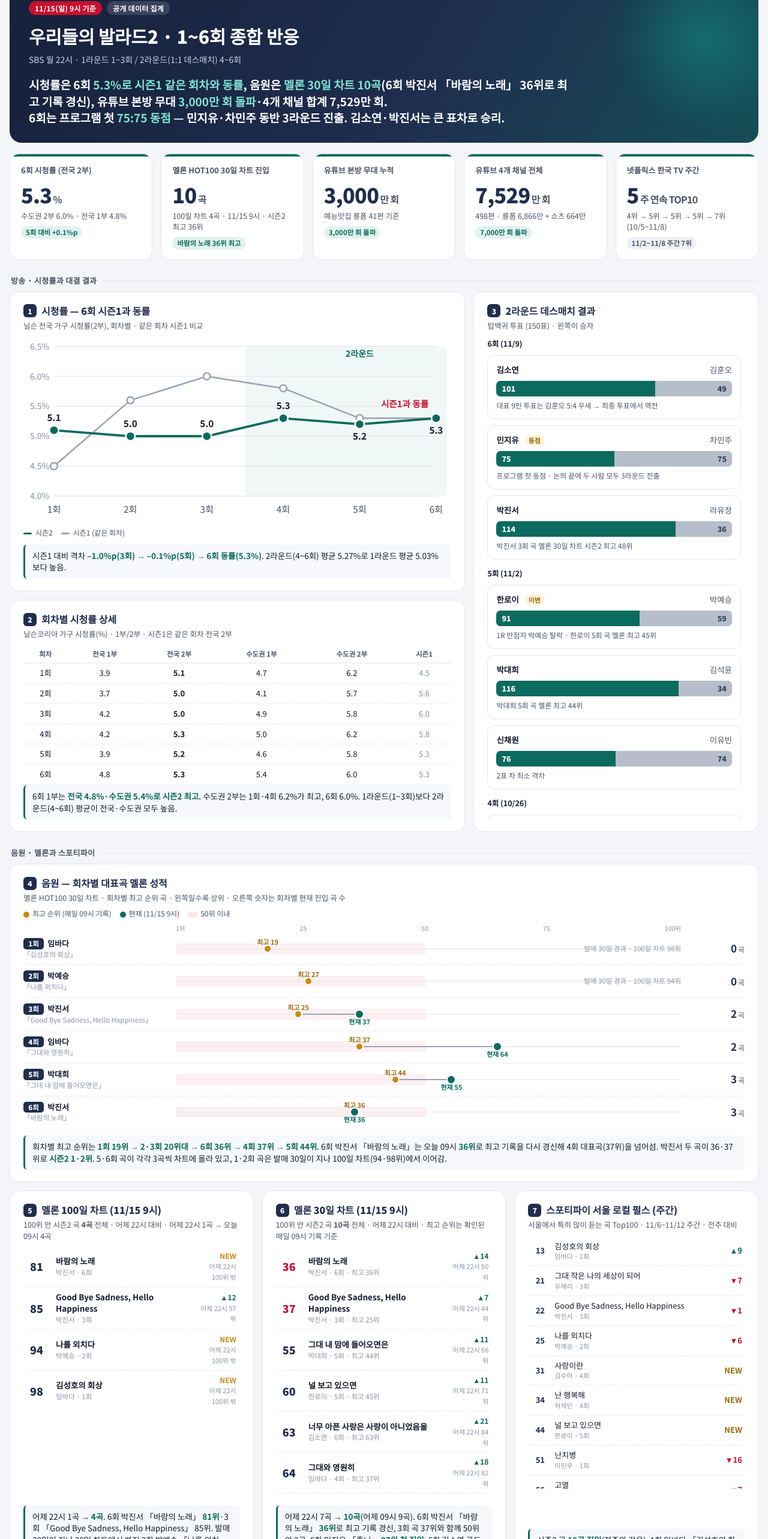
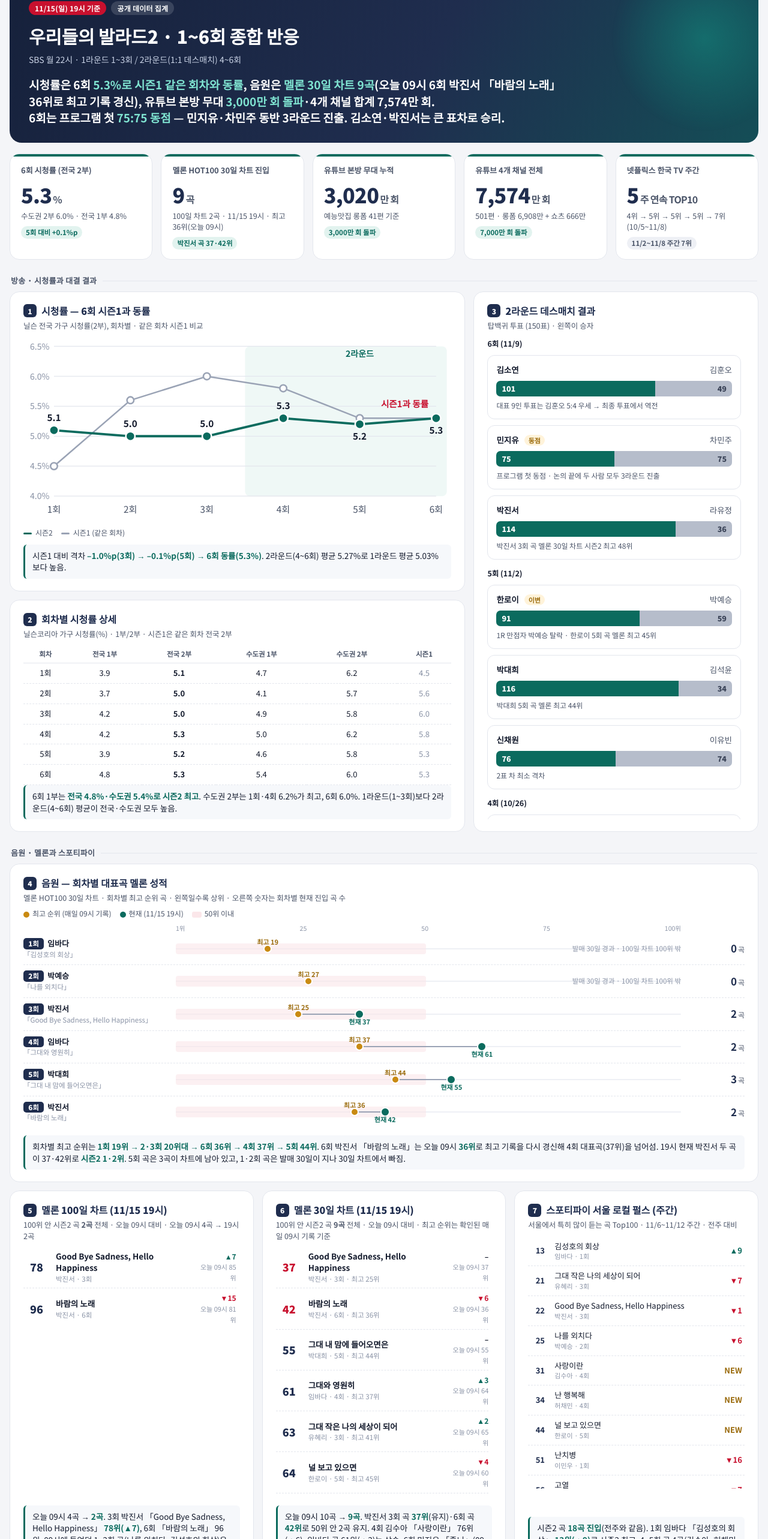
Before and after one commit to seoulshit/ballad2, a plain HTML site: page public/index.html in a window 1280 px wide. Shown: the part 54-2620 px from the top of the page at 60% size. Drawn offline with Linux system fonts and the light colour scheme.

Commit message:
11/15 19시 기준 업데이트: 멜론 30일 차트 9곡(박진서 37·42위)·100일 차트 2곡, TOP100 진입 없음, 유튜브 7,574만
Co-Authored-By: Claude Opus 5.5 <noreply@anthropic.com>
Claude-Session: https://claude.ai/code/session_01V5qb9UdfVh79dAoBsK6wR9

```diff
--- a/public/index.html
+++ b/public/index.html
@@ -159,10 +159,10 @@ svg{display:block;width:100%;height:auto;overflow:visible}
 <div class="wrap">
 
 <section class="hero rv">
-  <span class="tag">11/15(일) 9시 기준</span><span class="tag ghost">공개 데이터 집계</span>
+  <span class="tag">11/15(일) 19시 기준</span><span class="tag ghost">공개 데이터 집계</span>
   <h1>우리들의 발라드2 · 1~6회 종합 반응</h1>
   <p>SBS 월 22시 · 1라운드 1~3회 / 2라운드(1:1 데스매치) 4~6회</p>
-  <div class="headline">시청률은 6회 <b>5.3%로 시즌1 같은 회차와 동률</b>, 음원은 <b>멜론 30일 차트 10곡</b>(6회 박진서 「바람의 노래」 36위로 최고 기록 경신), 유튜브 본방 무대 <b>3,000만 회 돌파</b>·4개 채널 합계 7,529만 회.<br>
+  <div class="headline">시청률은 6회 <b>5.3%로 시즌1 같은 회차와 동률</b>, 음원은 <b>멜론 30일 차트 9곡</b>(오늘 09시 6회 박진서 「바람의 노래」 36위로 최고 기록 경신), 유튜브 본방 무대 <b>3,000만 회 돌파</b>·4개 채널 합계 7,574만 회.<br>
   6회는 프로그램 첫 <b>75:75 동점</b> — 민지유·차민주 동반 3라운드 진출. 김소연·박진서는 큰 표차로 승리.</div>
 </section>
 
@@ -171,14 +171,14 @@ svg{display:block;width:100%;height:auto;overflow:visible}
     <div class="num"><span data-count="5.3" data-dec="1">0</span><small>%</small></div>
     <div class="sub">수도권 2부 6.0% · 전국 1부 4.8%</div><span class="chip up">5회 대비 +0.1%p</span></div>
   <div class="kpi rv"><div class="bar"></div><div class="lab">멜론 HOT100 30일 차트 진입</div>
-    <div class="num"><span data-count="10">0</span><small>곡</small></div>
-    <div class="sub">100일 차트 4곡 · 11/15 9시 · 시즌2 최고 36위</div><span class="chip up">바람의 노래 36위 최고</span></div>
+    <div class="num"><span data-count="9">0</span><small>곡</small></div>
+    <div class="sub">100일 차트 2곡 · 11/15 19시 · 최고 36위(오늘 09시)</div><span class="chip up">박진서 곡 37·42위</span></div>
   <div class="kpi rv"><div class="bar"></div><div class="lab">유튜브 본방 무대 누적</div>
-    <div class="num"><span data-count="3000" data-sep="1">0</span><small>만 회</small></div>
+    <div class="num"><span data-count="3020" data-sep="1">0</span><small>만 회</small></div>
     <div class="sub">예능맛집 롱폼 41편 기준</div><span class="chip up">3,000만 회 돌파</span></div>
   <div class="kpi rv"><div class="bar"></div><div class="lab">유튜브 4개 채널 전체</div>
-    <div class="num"><span data-count="7529" data-sep="1">0</span><small>만 회</small></div>
-    <div class="sub">498편 · 롱폼 6,866만 + 쇼츠 664만</div><span class="chip up">7,000만 회 돌파</span></div>
+    <div class="num"><span data-count="7574" data-sep="1">0</span><small>만 회</small></div>
+    <div class="sub">501편 · 롱폼 6,908만 + 쇼츠 666만</div><span class="chip up">7,000만 회 돌파</span></div>
   <div class="kpi rv"><div class="bar"></div><div class="lab">넷플릭스 한국 TV 주간</div>
     <div class="num"><span data-count="5">0</span><small>주 연속 TOP10</small></div>
     <div class="sub">4위 → 5위 → 5위 → 5위 → 7위 (10/5~11/8)</div><span class="chip neu">11/2~11/8 주간 7위</span></div>
@@ -244,23 +244,23 @@ svg{display:block;width:100%;height:auto;overflow:visible}
   <div class="card rv" id="c-music">
     <h2><span class="n">4</span>음원 — 회차별 대표곡 멜론 성적</h2>
     <div class="cap">멜론 HOT100 30일 차트 · 회차별 최고 순위 곡 · 왼쪽일수록 상위 · 오른쪽 숫자는 회차별 현재 진입 곡 수</div>
-    <div class="eplegend"><span><i class="dot best"></i>최고 순위 (매일 09시 기록)</span><span><i class="dot cur"></i>현재 (11/15 9시)</span><span><i class="zone"></i>50위 이내</span></div>
+    <div class="eplegend"><span><i class="dot best"></i>최고 순위 (매일 09시 기록)</span><span><i class="dot cur"></i>현재 (11/15 19시)</span><span><i class="zone"></i>50위 이내</span></div>
     <div id="eprank"></div>
-    <div class="takeaway">회차별 최고 순위는 <b>1회 19위 → 2·3회 20위대 → 6회 36위 → 4회 37위 → 5회 44위</b>. 6회 박진서 「바람의 노래」는 오늘 09시 <b>36위</b>로 최고 기록을 다시 경신해 4회 대표곡(37위)을 넘어섬. 박진서 두 곡이 36·37위로 <b>시즌2 1·2위</b>. 5·6회 곡이 각각 3곡씩 차트에 올라 있고, 1·2회 곡은 발매 30일이 지나 100일 차트(94·98위)에서 이어감.</div>
+    <div class="takeaway">회차별 최고 순위는 <b>1회 19위 → 2·3회 20위대 → 6회 36위 → 4회 37위 → 5회 44위</b>. 6회 박진서 「바람의 노래」는 오늘 09시 <b>36위</b>로 최고 기록을 다시 경신해 4회 대표곡(37위)을 넘어섬. 19시 현재 박진서 두 곡이 37·42위로 <b>시즌2 1·2위</b>. 5회 곡은 3곡이 차트에 남아 있고, 1·2회 곡은 발매 30일이 지나 30일 차트에서 빠짐.</div>
   </div>
 </section>
 <section class="swipe" id="swipe" aria-label="멜론 100일 차트·30일 차트·스포티파이 로컬 펄스 (옆으로 넘겨 보기)">
   <div class="card rv" id="c-rank100">
-    <h2><span class="n">5</span>멜론 100일 차트 (11/15 9시)</h2>
-    <div class="cap">100위 안 시즌2 곡 <b id="rkcount100"></b> 전체 · 어제 22시 대비 · 어제 22시 1곡 → 오늘 09시 4곡</div>
+    <h2><span class="n">5</span>멜론 100일 차트 (11/15 19시)</h2>
+    <div class="cap">100위 안 시즌2 곡 <b id="rkcount100"></b> 전체 · 오늘 09시 대비 · 오늘 09시 4곡 → 19시 2곡</div>
     <div id="ranklist100" class="rkscroll"></div>
-    <div class="takeaway">어제 22시 1곡 → <b>4곡</b>. 6회 박진서 「바람의 노래」 <b>81위</b>·3회 「Good Bye Sadness, Hello Happiness」 85위. 발매 30일이 지나 30일 차트에서 빠진 2회 박예승 「나를 외치다」 94위·1회 임바다 「김성호의 회상」 98위가 100일 차트에 다시 진입.</div>
+    <div class="takeaway">오늘 09시 4곡 → <b>2곡</b>. 3회 박진서 「Good Bye Sadness, Hello Happiness」 <b>78위(▲7)</b>, 6회 「바람의 노래」 96위. 09시에 들었던 1·2회 곡(나를 외치다·김성호의 회상)은 저녁 시간대 100위 밖.</div>
   </div>
   <div class="card rv" id="c-rank">
-    <h2><span class="n">6</span>멜론 30일 차트 (11/15 9시)</h2>
-    <div class="cap">100위 안 시즌2 곡 <b id="rkcount"></b> 전체 · 어제 22시 대비 · 최고 순위는 확인된 매일 09시 기록 기준</div>
+    <h2><span class="n">6</span>멜론 30일 차트 (11/15 19시)</h2>
+    <div class="cap">100위 안 시즌2 곡 <b id="rkcount"></b> 전체 · 오늘 09시 대비 · 최고 순위는 확인된 매일 09시 기록 기준</div>
     <div id="ranklist" class="rkscroll"></div>
-    <div class="takeaway">어제 22시 7곡 → <b>10곡</b>(어제 09시 9곡). 6회 박진서 「바람의 노래」 <b>36위</b>로 최고 기록 경신, 3회 곡 37위와 함께 50위 안 2곡. 6회 민지유 「좋니」 <b>97위 첫 진입</b>, 6회 김소연 곡도 63위로 최고 기록. 5회 박예승·4회 김수아 곡은 100위 안으로 복귀.</div>
+    <div class="takeaway">오늘 09시 10곡 → <b>9곡</b>. 박진서 3회 곡 <b>37위</b>(유지)·6회 곡 <b>42위</b>로 50위 안 2곡 유지. 4회 김수아 「사랑이란」 76위(▲6)·임바다 곡 61위(▲3)는 상승, 6회 민지유 「좋니」(09시 97위)는 100위 밖.</div>
   </div>
   <div class="card rv" id="c-sp">
     <h2><span class="n">7</span>스포티파이 서울 로컬 펄스 (주간)</h2>
@@ -275,27 +275,27 @@ svg{display:block;width:100%;height:auto;overflow:visible}
 <section class="grid g3" style="margin-top:8px">
   <div class="card rv" id="c-yt">
     <h2><span class="n">8</span>유튜브 — 회차별 본방 무대 누적 조회</h2>
-    <div class="cap">스브스 예능맛집 롱폼 본방 무대 합계 (11/15 9시) · 회차마다 공개 기간이 달라 단순 비교 불가</div>
+    <div class="cap">스브스 예능맛집 롱폼 본방 무대 합계 (11/15 19시) · 회차마다 공개 기간이 달라 단순 비교 불가</div>
     <svg viewBox="0 0 560 250" id="svg-yt" role="img" aria-label="회차별 유튜브 본방 무대 누적 조회"></svg>
-    <div class="takeaway">1회 본방 무대 합계가 <b>1,000만 회 돌파</b>(김소연 무대 487.1만이 시즌2 최다). 본방 무대 전체 합계는 <b>3,000만 회 돌파</b>. 6회는 공개 <b>6일 만에 238.1만</b>으로 5회(13일, 259.5만)에 근접.</div>
+    <div class="takeaway">1회 본방 무대 합계가 <b>1,000만 회 돌파</b>(김소연 무대 487.1만이 시즌2 최다). 본방 무대 전체 합계는 <b>3,000만 회 돌파</b>. 6회는 공개 <b>6일 만에 244.6만</b>으로 5회(13일, 261.9만)에 근접.</div>
   </div>
   <div class="card rv" id="c-ep5">
     <h2><span class="n">9</span>6회 무대 영상 반응 (공개 6일)</h2>
     <div class="cap">스브스 예능맛집 본방 무대 조회수</div>
     <div id="ep5" style="margin-top:10px"></div>
-    <div class="takeaway"><b>박진서 무대가 100.1만으로 6회 첫 100만 회 돌파</b>, 김소연 95.0만이 뒤따름. 두 무대가 6회 조회의 82%를 차지. 박진서 곡은 음원도 멜론 30일 차트 36위로 최고 기록, 민지유 「좋니」는 30일 차트 첫 진입.</div>
+    <div class="takeaway"><b>박진서 무대가 103.5만으로 6회 첫 100만 회 돌파</b>, 김소연 96.9만이 뒤따름. 두 무대가 6회 조회의 82%를 차지. 박진서 곡은 음원도 멜론 30일 차트 오늘 09시 36위로 최고 기록.</div>
   </div>
   <div class="card rv" id="c-ch">
     <h2><span class="n">10</span>유튜브 채널별 비중</h2>
-    <div class="cap">4개 채널 합계 7,529만 회 (중복 제거, 11/15 9시)</div>
+    <div class="cap">4개 채널 합계 7,574만 회 (중복 제거, 11/15 19시)</div>
     <svg viewBox="0 0 300 170" id="svg-ch" role="img" aria-label="유튜브 채널별 조회 비중"></svg>
     <div id="chleg"></div>
   </div>
 </section>
 
 <div class="foot">
-기준: 시청률 닐슨코리아 지상파 일간 공개 자료(가구, 6회 11/9 방송분 반영) · 음원 멜론 HOT100 30일 차트·100일 차트(11/15 9시, 추이·최고 순위는 확인된 매일 09시 기록), 스포티파이 서울 로컬 펄스 주간(11/6~11/12) ·
-유튜브 스브스 예능맛집·SBS Entertainment·SBS·슴올 스테이지 4개 채널 공개 조회수 직접 집계(11/15 9시, 9/8 첫 공개 이후 제목·설명에 프로그램명이 들어간 영상, 시즌1 TOP6 팬콘서트 영상 제외) · 넷플릭스 Tudum 공식 주간 TOP10(11/2~11/8) · 대결 결과 방송 및 보도 교차 확인 ·
+기준: 시청률 닐슨코리아 지상파 일간 공개 자료(가구, 6회 11/9 방송분 반영) · 음원 멜론 HOT100 30일 차트·100일 차트(11/15 19시, 추이·최고 순위는 확인된 매일 09시 기록), 스포티파이 서울 로컬 펄스 주간(11/6~11/12) ·
+유튜브 스브스 예능맛집·SBS Entertainment·SBS·슴올 스테이지 4개 채널 공개 조회수 직접 집계(11/15 19시, 9/8 첫 공개 이후 제목·설명에 프로그램명이 들어간 영상, 시즌1 TOP6 팬콘서트 영상 제외) · 넷플릭스 Tudum 공식 주간 TOP10(11/2~11/8) · 대결 결과 방송 및 보도 교차 확인 ·
 원자료로 확인되지 않은 보도 수치는 제외 · 영상·음원은 회차별 공개 기간이 달라 참고 비교
 </div>
 </div>
@@ -334,7 +334,7 @@ function T(txt,attrs,parent){const t=E('text',attrs,parent);t.textContent=txt;re
 /* 2. 유튜브 회차별 */
 (function(){
   const s=document.getElementById('svg-yt'); const W=560,H=250,L=58,R=12,Tp=22,B=40;
-  const d=[[1048.0,'41일'],[679.4,'34일'],[451.4,'27일'],[323.7,'20일'],[259.5,'13일'],[238.1,'6일']]; const top=['김소연','박예승','박진서','임바다','박예승','박진서'];
+  const d=[[1051.1,'41일'],[682.1,'34일'],[453.9,'27일'],[326.3,'20일'],[261.9,'13일'],[244.6,'6일']]; const top=['김소연','박예승','박진서','임바다','박예승','박진서'];
   const max=1200, bw=52, x=i=>L+18+i*((W-L-R-36)/5), y=v=>Tp+(1-v/max)*(H-Tp-B);
   const g=E('g',{class:'grid'},s);[0,300,600,900,1200].forEach(v=>{E('line',{x1:L,x2:W-R,y1:y(v),y2:y(v)},g);T(v+'만',{x:L-6,y:y(v)+4,'text-anchor':'end','font-size':11,fill:'#8A93A6'},s)});
   d.forEach(([v,days],i)=>{const r2=i>=3; const h=y(0)-y(v);
@@ -350,12 +350,12 @@ function T(txt,attrs,parent){const t=E('text',attrs,parent);t.textContent=txt;re
 /* 3. 회차별 대표곡 (멜론 30일 차트) — 매 업데이트 때 cur·n 갱신, 새 회차는 행 추가 */
 (function(){
   /* [회차, 곡명, 참가자, 최고 순위(매일 09시 기록, 없으면 null), 현재 순위(30일 차트 100위 밖이면 null), 회차 곡 현재 진입 수, 현재 순위 없을 때 문구] */
-  const EP=[[1,'김성호의 회상','임바다',19,null,0,'발매 30일 경과 · 100일 차트 98위'],
-    [2,'나를 외치다','박예승',27,null,0,'발매 30일 경과 · 100일 차트 94위'],
+  const EP=[[1,'김성호의 회상','임바다',19,null,0,'발매 30일 경과 · 100일 차트 100위 밖'],
+    [2,'나를 외치다','박예승',27,null,0,'발매 30일 경과 · 100일 차트 100위 밖'],
     [3,'Good Bye Sadness, Hello Happiness','박진서',25,37,2,''],
-    [4,'그대와 영원히','임바다',37,64,2,''],
+    [4,'그대와 영원히','임바다',37,61,2,''],
     [5,'그대 내 맘에 들어오면은','박대희',44,55,3,''],
-    [6,'바람의 노래','박진서',36,36,3,'']];
+    [6,'바람의 노래','박진서',36,42,2,'']];
   const pos=r=>((r-1)/99*100).toFixed(2)+'%';
   const el=document.getElementById('eprank');
   const ax=document.createElement('div');ax.className='epaxis';ax.innerHTML='<div></div><div><span>1위</span><span>25</span><span>50</span><span>75</span><span>100위</span></div><div></div>';el.appendChild(ax);
@@ -371,39 +371,38 @@ function T(txt,attrs,parent){const t=E('text',attrs,parent);t.textContent=txt;re
 
 /* 4. 상위 곡 */
 (function(){
-  const rows=[[36,'바람의 노래','박진서 · 6회 · 최고 36위',50],[37,'Good Bye Sadness, Hello Happiness','박진서 · 3회 · 최고 25위',44],[55,'그대 내 맘에 들어오면은','박대희 · 5회 · 최고 44위',66],
-    [60,'널 보고 있으면','한로이 · 5회 · 최고 45위',71],[63,'너무 아픈 사랑은 사랑이 아니었음을','김소연 · 6회 · 최고 63위',84],[64,'그대와 영원히','임바다 · 4회 · 최고 37위',82],
-    [65,'그대 작은 나의 세상이 되어','유혜리 · 3회 · 최고 41위',88],[80,'내게 사랑이 뭐냐고 물어본다면','박예승 · 5회 · 최고 80위',0],[82,'사랑이란','김수아 · 4회 · 최고 47위',0],
-    [97,'좋니','민지유 · 6회 · 최고 97위',0]];
-  /* p: 직전 파일(11/14 22시) 순위 · 0 = 100위 밖(NEW) · null = 미확인 */
-  const rows100=[[81,'바람의 노래','박진서 · 6회',0],[85,'Good Bye Sadness, Hello Happiness','박진서 · 3회',97],[94,'나를 외치다','박예승 · 2회',0],[98,'김성호의 회상','임바다 · 1회',0]];
-  /* rows100 p: 직전 파일(11/14 22시) 100일 차트 순위 */
+  const rows=[[37,'Good Bye Sadness, Hello Happiness','박진서 · 3회 · 최고 25위',37],[42,'바람의 노래','박진서 · 6회 · 최고 36위',36],[55,'그대 내 맘에 들어오면은','박대희 · 5회 · 최고 44위',55],
+    [61,'그대와 영원히','임바다 · 4회 · 최고 37위',64],[63,'그대 작은 나의 세상이 되어','유혜리 · 3회 · 최고 41위',65],[64,'널 보고 있으면','한로이 · 5회 · 최고 45위',60],
+    [73,'너무 아픈 사랑은 사랑이 아니었음을','김소연 · 6회 · 최고 63위',63],[76,'사랑이란','김수아 · 4회 · 최고 47위',82],[100,'내게 사랑이 뭐냐고 물어본다면','박예승 · 5회 · 최고 80위',80]];
+  /* p: 직전 파일(11/15 09시) 순위 · 0 = 100위 밖(NEW) · null = 미확인 */
+  const rows100=[[78,'Good Bye Sadness, Hello Happiness','박진서 · 3회',85],[96,'바람의 노래','박진서 · 6회',81]];
+  /* rows100 p: 직전 파일(11/15 09시) 100일 차트 순위 */
   function render(id,cid,list,lab){const el=document.getElementById(id); document.getElementById(cid).textContent=list.length+'곡';
   list.forEach(([r,t,a,p],i)=>{const d=document.createElement('div');d.className='rank';
     const diff=p==null?'<span style="color:var(--mute)">–</span>':p===0?'<span style="color:var(--gold)">NEW</span>':(p-r>0?`<span style="color:var(--teal)">▲${p-r}</span>`:(p-r<0?`<span style="color:var(--red)">▼${r-p}</span>`:'–'));
     d.innerHTML=`<div class="rk ${r<=50?'hot':''}" data-count="${r}">0</div><div class="t">${t}<small>${a}</small></div><div class="d">${diff}<br><span style="color:var(--mute);font-weight:400;font-size:11px">${p==null?lab+' 미확인':p===0?lab+' 100위 밖':lab+' '+p+'위'}</span></div>`;
     el.appendChild(d)})}
-  render('ranklist','rkcount',rows,'어제 22시');
-  render('ranklist100','rkcount100',rows100,'어제 22시');
+  render('ranklist','rkcount',rows,'오늘 09시');
+  render('ranklist100','rkcount100',rows100,'오늘 09시');
 })();
 
 /* 6. 5회 영상 */
 (function(){
-  const d=[['박진서 (승)',100.1,'var(--teal)'],['김소연 (승)',95.0,'var(--teal)'],['라유정 (패)',13.0,'var(--s1)'],['차민주 (동점)',11.2,'var(--gold)'],['민지유 (동점)',10.0,'var(--gold)'],['김훈오 (패)',8.7,'var(--s1)']];
+  const d=[['박진서 (승)',103.5,'var(--teal)'],['김소연 (승)',96.9,'var(--teal)'],['라유정 (패)',13.3,'var(--s1)'],['차민주 (동점)',11.5,'var(--gold)'],['민지유 (동점)',10.4,'var(--gold)'],['김훈오 (패)',8.9,'var(--s1)']];
   const el=document.getElementById('ep5');
   d.forEach(([n,v,c])=>{const r=document.createElement('div');r.className='hb';r.innerHTML=`<div class="nm">${n}</div><div class="tr"><div class="fl" style="background:${c}" data-w="${v/d[0][1]*100}"></div></div><div class="v">${v.toFixed(1)}만</div>`;el.appendChild(r)});
 })();
 
 /* 7. 채널 도넛 */
 (function(){
-  const s=document.getElementById('svg-ch'); const d=[['스브스 예능맛집',4694,'#0B6B5E'],['SBS Entertainment',1784,'#2C3E6B'],['SBS (@SBSNOW)',613,'#C98A12'],['슴올 스테이지',439,'#C8102E']];
+  const s=document.getElementById('svg-ch'); const d=[['스브스 예능맛집',4718,'#0B6B5E'],['SBS Entertainment',1801,'#2C3E6B'],['SBS (@SBSNOW)',615,'#C98A12'],['슴올 스테이지',440,'#C8102E']];
   const tot=d.reduce((a,b)=>a+b[1],0), cx=85,cy=85,r=62,sw=26, C=2*Math.PI*r; let off=0;
   E('circle',{cx,cy,r,fill:'none',stroke:'#EEF0F5','stroke-width':sw},s);
   d.forEach(([n,v,c],i)=>{const len=v/tot*C; const seg=E('circle',{cx,cy,r,fill:'none',stroke:c,'stroke-width':sw,'stroke-dasharray':`0 ${C}`,transform:`rotate(-90 ${cx} ${cy})`,class:'hit'},s);
     seg.dataset.d=`${Math.max(len-2,0)} ${C-Math.max(len-2,0)}`; seg.dataset.o=-off; seg.style.transition=`stroke-dasharray 1s ease ${i*.2}s`; seg.setAttribute('stroke-dashoffset',-off); off+=len;
     bindTip(seg,`${n} · ${v.toLocaleString()}만 회 · ${(v/tot*100).toFixed(0)}%`)});
-  T('7,529만',{x:cx,y:cy+2,'text-anchor':'middle','font-size':17,'font-weight':900,fill:'#1F2D4E'},s);
-  T('498편',{x:cx,y:cy+20,'text-anchor':'middle','font-size':11,fill:'#8A93A6'},s);
+  T('7,574만',{x:cx,y:cy+2,'text-anchor':'middle','font-size':17,'font-weight':900,fill:'#1F2D4E'},s);
+  T('501편',{x:cx,y:cy+20,'text-anchor':'middle','font-size':11,fill:'#8A93A6'},s);
   const lg=document.getElementById('chleg');
   d.forEach(([n,v,c])=>{const r=document.createElement('div');r.className='hb';r.style.gridTemplateColumns='14px 1fr 110px';
     r.innerHTML=`<div style="width:12px;height:12px;border-radius:3px;background:${CM[c]||c}"></div><div class="nm">${n}</div><div class="v">${(v/tot*100).toFixed(0)}% <span style="color:var(--mute);font-weight:400">${v.toLocaleString()}만</span></div>`;lg.appendChild(r)});
```
